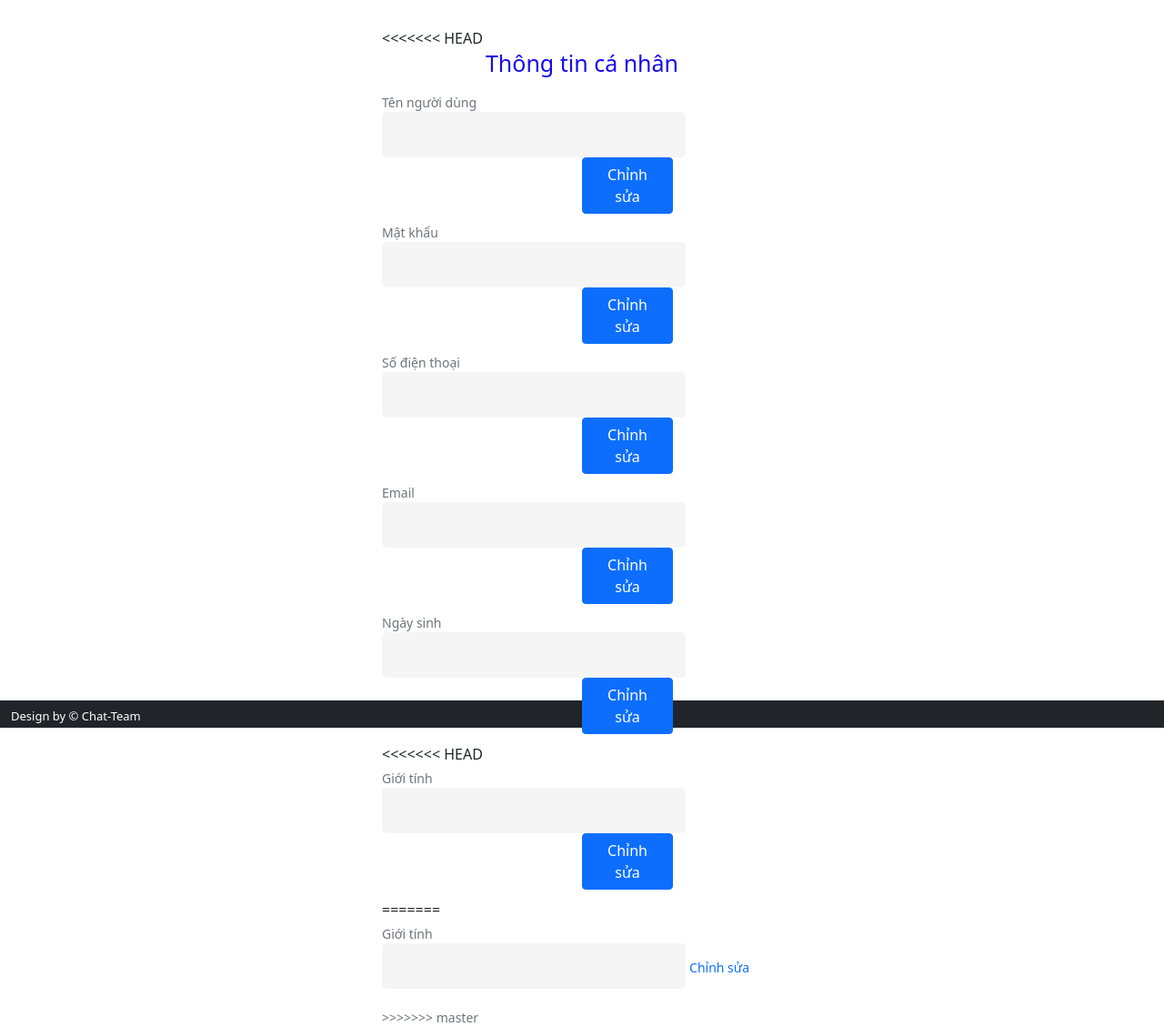
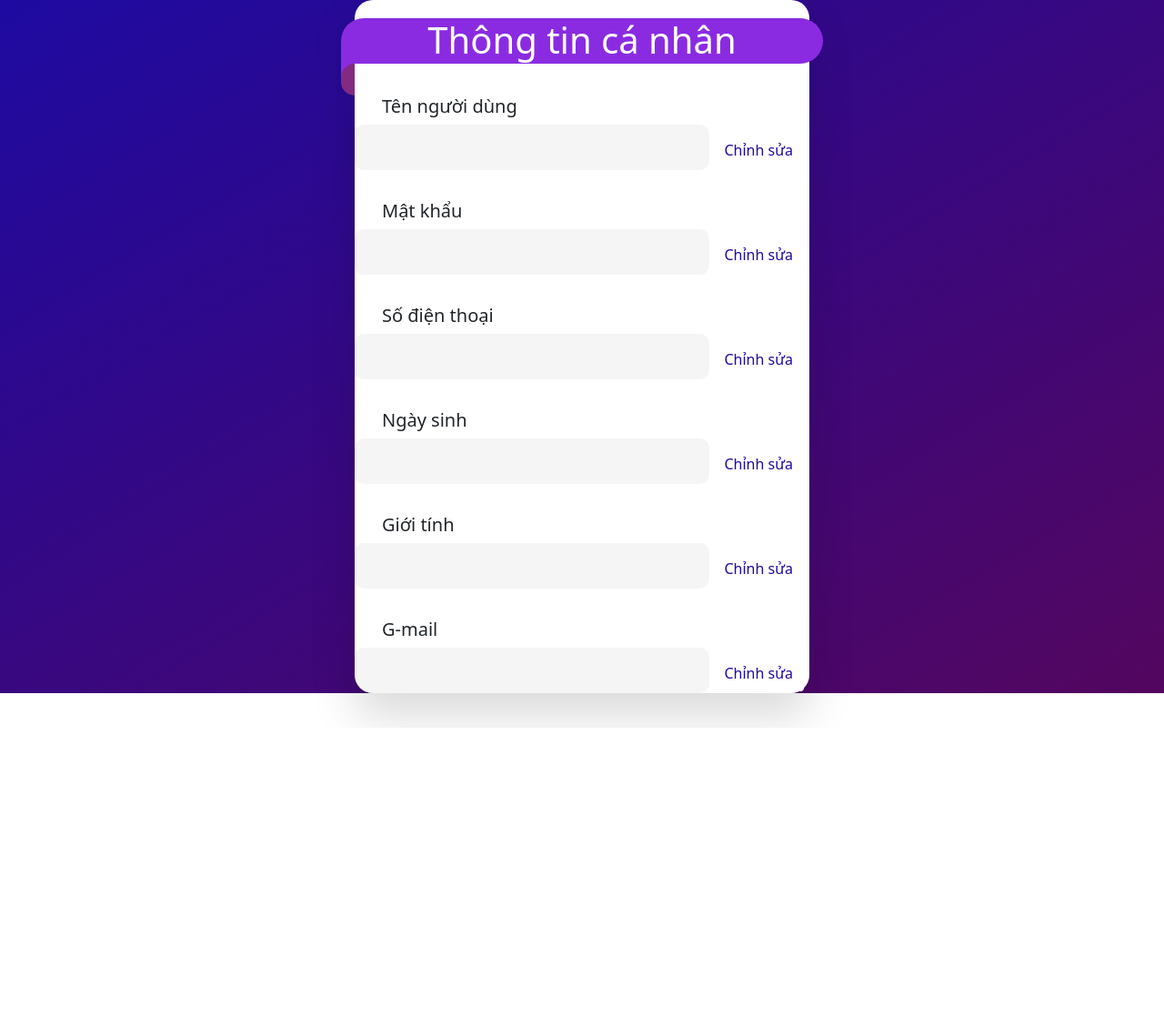
Before and after one commit to dopagovn/learning, a PHP site: page /profile.php in a window 1280 px wide. Shown: the whole page at 91% size. After the commit the page ends 797 px from the top, so only its background shows below. Run offline with PHP 8.4, Linux system fonts and the light colour scheme.

Commit message:
sua lai trang pfofile

```diff
--- a/backend/footer.php
+++ b/backend/footer.php
@@ -1,21 +1,7 @@
-<style>
-.footer {
-    position:fixed;
-    height: 30px;
-    width: 100%;
-    clear: both;
-    bottom: 0;
-}
-</style>
+
 
 <!--Add Boostrap JS-->
 <script src="./frontend/bootstrap/js/bootstrap.bundle.min.js"></script>
-  <nav class="footer navbar navbar-light bg-dark">
-      <div class="container-fluid">
 
-        <p style="font-size: small; color:white;">Design by &copy; Chat-Team</p>
-
-      </div>
-  </nav>
 </body>
 </html>
--- a/backend/top.php
+++ b/backend/top.php
@@ -9,8 +9,6 @@
     </title>
 
 
-    <!-- MY CCSS -->
-    <link href="./frontend/index.css" rel="stylesheet">
     <!--Add Boostrap CSS-->
     <link href="./frontend/bootstrap/css/bootstrap.min.css" rel="stylesheet">
 
--- a/frontend/profile.css
+++ b/frontend/profile.css
@@ -1,6 +1,6 @@
 :root{
-    --bg1: #9b59b6;
-    --bg2: #3498db;
+    --bg1: #53065f;
+    --bg2: #1e0aa1;
     --text: #26ade4;
 }
 
@@ -15,61 +15,91 @@ a{
 }
 
 .container-profile{
-    display: flex;
-    justify-content: center;
-    align-items: top;
-    text-align: left;
+display: flex;
+justify-content: center;
+align-items: top;
+text-align: left;
+width: 100%;
+background: linear-gradient(to right bottom, var(--bg2), var(--bg1));
 
-    width: 100%;
-    height: 110vh;
 
 }
 
-.f-title{
-    width: 500px;
-    background: #fff;
-    padding: 30px;
-    border-style: groove;
-    border-width:inherit;
+.f-title p{
+    font-size: 20px;
+    margin-top: 30px;
+    margin-bottom: 5px;
+    padding-left: 30px;
 }
-
-.f-title h1{
-    padding-bottom: 10px;
-    font-size: 25px;
-    color: rgb(24, 13, 235);
-    text-align: center;
-}
-
-.form-text{
-    margin-bottom: 10px;
-    position: relative;
-}
-
-.form-text input{
+.f-title input{
     border: none;
     outline: none;
     font-size: 20px;
     padding: 10px 10px;
-    background-color: rgba(0, 0, 0, .04);
-    border-radius: 5px;
-    color: rgb(88, 88, 88);
-    width: 76%;
-}
-.f-title .btn{
-    width: 100px;
-    margin-left: 50%;
+    background-color:rgba(0, 0, 0, .04);
+    border-radius: 10px;
+    color: rg(88, 88, 88);
+    width: 78%;
 }
 
-.form-text label{
-    font-size: 50px;
+.f-title{
+    position: relative;
+    width: 500px;
+    background: #fff;
+    box-shadow: 0 25px 50px rgba(0,0,0,0.15);
+    border-radius: 20px;
+    justify-content: center;
+    align-items: center;
+
+
 }
 
-.form-text .save{
-    outline: none;
-    border: 1;
-    color: rgb(39, 8, 241);
-    background-color: var(--blue);
-    padding: 5px 20px;
-    border-radius: 5px;
-    margin-top: 5px;
+.f-title i {
+    position: absolute;
+    top: 20px;
+    left: -15px;
+    width: 530px;
+    height: 50px;
+    background: blueviolet;
+    text-align: center;
+    border-radius: 30px;
+    border-bottom-left-radius: 0 ;
+
 }
+
+.f-title i::before{
+    content: '';
+    position: absolute;
+    top: 50px;
+    width: 15px;
+    height: 35px;
+    background: rgb(131, 43, 131);
+    border-top-left-radius: 90px;
+    border-bottom-left-radius: 90px;
+    z-index: 2;
+    left: 0px;
+}
+
+.f-title i::after{
+    content: '';
+    position: absolute;
+    top: 45px;
+    width: 15px;
+    height: 23px;
+    background: blueviolet;
+    z-index: 1;
+    left: 0px;
+}
+
+.f-title h1{
+    color: white;
+    font-style: normal;
+}
+
+.f-title button {
+    color: var(--bg2);
+    background-color: white;
+    height: 40px;
+    width: 100px;
+    border: none;
+}
--- a/profile.php
+++ b/profile.php
@@ -4,15 +4,15 @@
         load_footer();
 
 ?>
-<link rel="stylesheet" href="./frontend/profile.css">
+<link href="./frontend/profile.css" rel="stylesheet">
 
 <div class="container-profile">
         <form class="f-title">
-<<<<<<< HEAD
-                <h1> Thông tin cá nhân </h1>
-                <div class="form-text"><lable>Tên người dùng</lable><br><input type="text" disabled>
-                        <button class="btn btn-primary" type="button" data-bs-toggle="collapse" data-bs-target="#edit-name" aria-expanded="false" aria-controls="collapseExample">
-                                Chỉnh sửa</button>
+                <i><h1>Thông tin cá nhân</h1></i>
+                <br /> <br /> <br />
+                <p>Tên người dùng</p>
+                <input type="text" disabled>
+                <button class="btn btn-primary" type="button" data-bs-toggle="collapse" data-bs-target="#edit-name" aria-expanded="false" aria-controls="collapseExample">Chỉnh sửa</button>
                 <div class="collapse" id="edit-name">
                                 <div class="card card-body">
                                         <p>
@@ -22,14 +22,10 @@
                                         </p>
                                 </div>
                 </div>
-                </div>
 
-                <div class="form-text"><lable>Mật khẩu</lable><br><input type="text" disabled>
-
-                        <button class="btn btn-primary" type="button" data-bs-toggle="collapse" data-bs-target="#edit-pass" aria-expanded="false" aria-controls="collapseExample">
-                        Chỉnh sửa
-                        </button>
-
+                <p>Mật khẩu</p>
+                <input type="text" disabled>
+                <button class="btn btn-primary" type="button" data-bs-toggle="collapse" data-bs-target="#edit-pass" aria-expanded="false" aria-controls="collapseExample">Chỉnh sửa</button>
                 <div class="collapse" id="edit-pass">
                                 <div class="card card-body">
                                         <p>
@@ -41,12 +37,9 @@
                                 </div>
                 </div>
 
-                        </div>
-
-                        <div class="form-text"><lable>Số điện thoại</lable><br><input type="text" disabled>
-                                <button class="btn btn-primary" type="button" data-bs-toggle="collapse" data-bs-target="#edit-phone" aria-expanded="false" aria-controls="collapseExample">
-                                Chỉnh sửa</button>
-
+                <p>Số điện thoại</p>
+                <input type = "text" disabled>
+                <button class="btn btn-primary" type="button" data-bs-toggle="collapse" data-bs-target="#edit-phone" aria-expanded="false" aria-controls="collapseExample">Chỉnh sửa</button>
                 <div class="collapse" id="edit-phone">
                                         <div class="card card-body">
                                                 <p>
@@ -55,27 +48,10 @@
                                                 </p>
                                         </div>
                                 </div>
-                        </div>
 
-                        <div class="form-text"><lable>Email</lable><br><input type="text" disabled>
-                        <button class="btn btn-primary" type="button" data-bs-toggle="collapse" data-bs-target="#edit-em" aria-expanded="false" aria-controls="collapseExample">
-                                Chỉnh sửa</button>
-
-                                <div class="collapse" id="edit-em">
-                                        <div class="card card-body">
-                                                <p>
-                                                        <lable>Thay đổi E-mail (*@gmail.com)<lable>
-                                                        <br><input type ="text"></br>
-                                                        <br><button class="save">Lưu</button></br>
-                                                </p>
-                                        </div>
-                                </div>
-                        </div>
-
-                        <div class="form-text"><lable>Ngày sinh</lable><br><input type="text" disabled>
-                        <button class="btn btn-primary" type="button" data-bs-toggle="collapse" data-bs-target="#edit-born" aria-expanded="false" aria-controls="collapseExample">
-                                Chỉnh sửa</button>
-
+                <p>Ngày sinh</p>
+                <input type = "text" disabled>
+                <button class="btn btn-primary" type="button" data-bs-toggle="collapse" data-bs-target="#edit-born" aria-expanded="false" aria-controls="collapseExample">Chỉnh sửa</button>
                 <div class="collapse" id="edit-born">
                                         <div class="card card-body">
                                                 <p>
@@ -85,13 +61,10 @@
                                                 </p>
                                         </div>
                                 </div>
-                        </div>
-<<<<<<< HEAD
 
-                        <div class="form-text"><lable>Giới tính</lable><br><input type="text" disabled>
-                        <button class="btn btn-primary" type="button" data-bs-toggle="collapse" data-bs-target="#edit-sex" aria-expanded="false" aria-controls="collapseExample">
-                                Chỉnh sửa</button>
-
+                <p>Giới tính</p>
+                <input type = "text" disabled>
+                <button class="btn btn-primary" type="button" data-bs-toggle="collapse" data-bs-target="#edit-sex" aria-expanded="false" aria-controls="collapseExample">Chỉnh sửa</button>
                 <div class="collapse" id="edit-sex">
                                         <div class="card card-body">
                                                 <p>
@@ -104,9 +77,18 @@
                                                 </p>
                                         </div>
                                 </div>
+
+                <p>G-mail</p>
+                <input type = "text" disabled>
+                <button class="btn btn-primary" type="button" data-bs-toggle="collapse" data-bs-target="#edit-gmail" aria-expanded="false" aria-controls="collapseExample">Chỉnh sửa</button>
+                <div class="collapse" id="edit-gmail">
+                                        <div class="card card-body">
+                                                <p>
+                                                        <lable>Thay đổi E-mail (*@gmail.com)<lable>
+                                                        <br><input type ="text"></br>
+                                                        <br><button class="save">Lưu</button></br>
+                                                </p>
                                         </div>
-=======
-                        <div class="form-text"><lable>Giới tính</lable><br><input type="text"> <a  href="">Chỉnh sửa</a></br></br>
->>>>>>> master
+                                </div>
          </form>
 </div>
```
Lines whose indentation alone changed are shown as unchanged.
